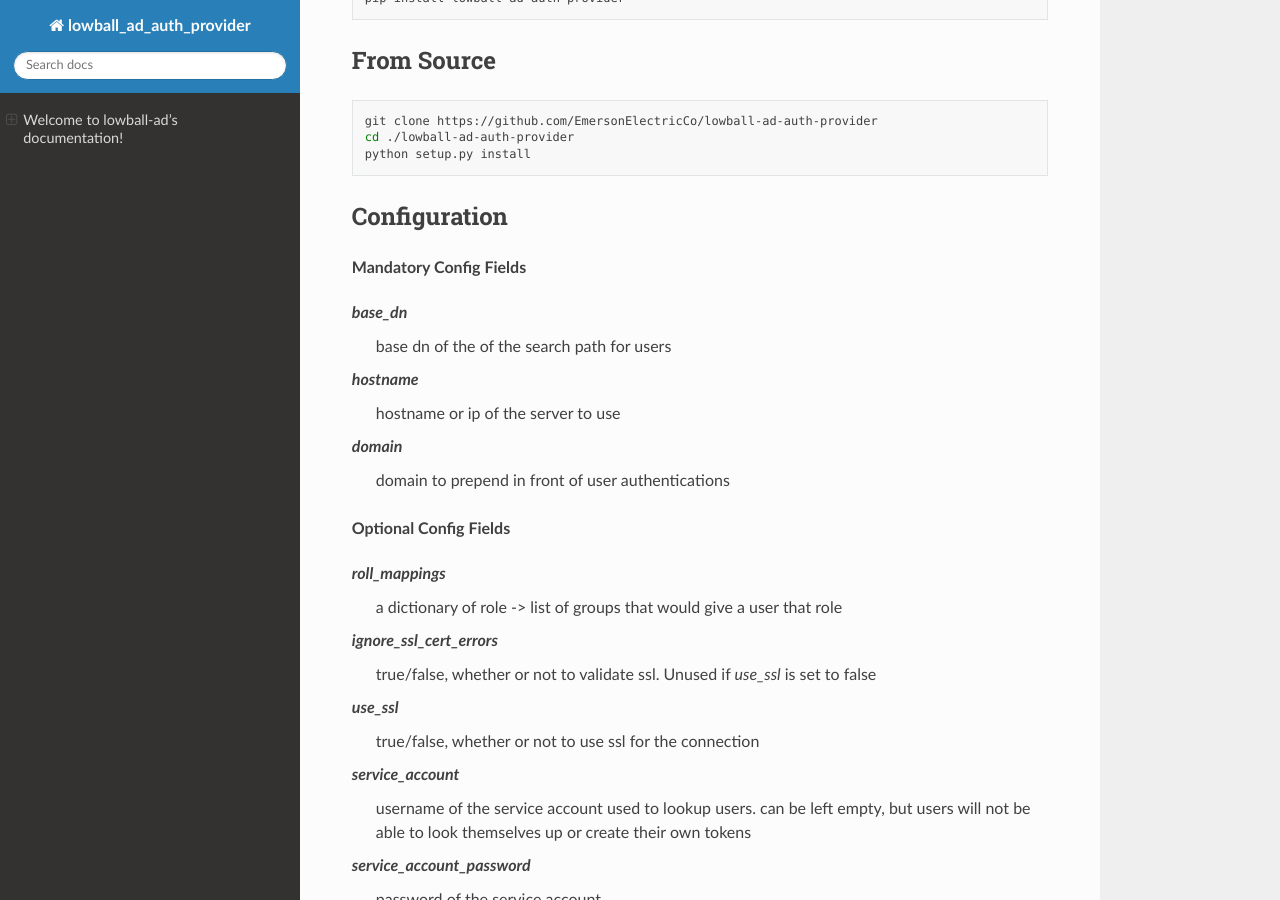
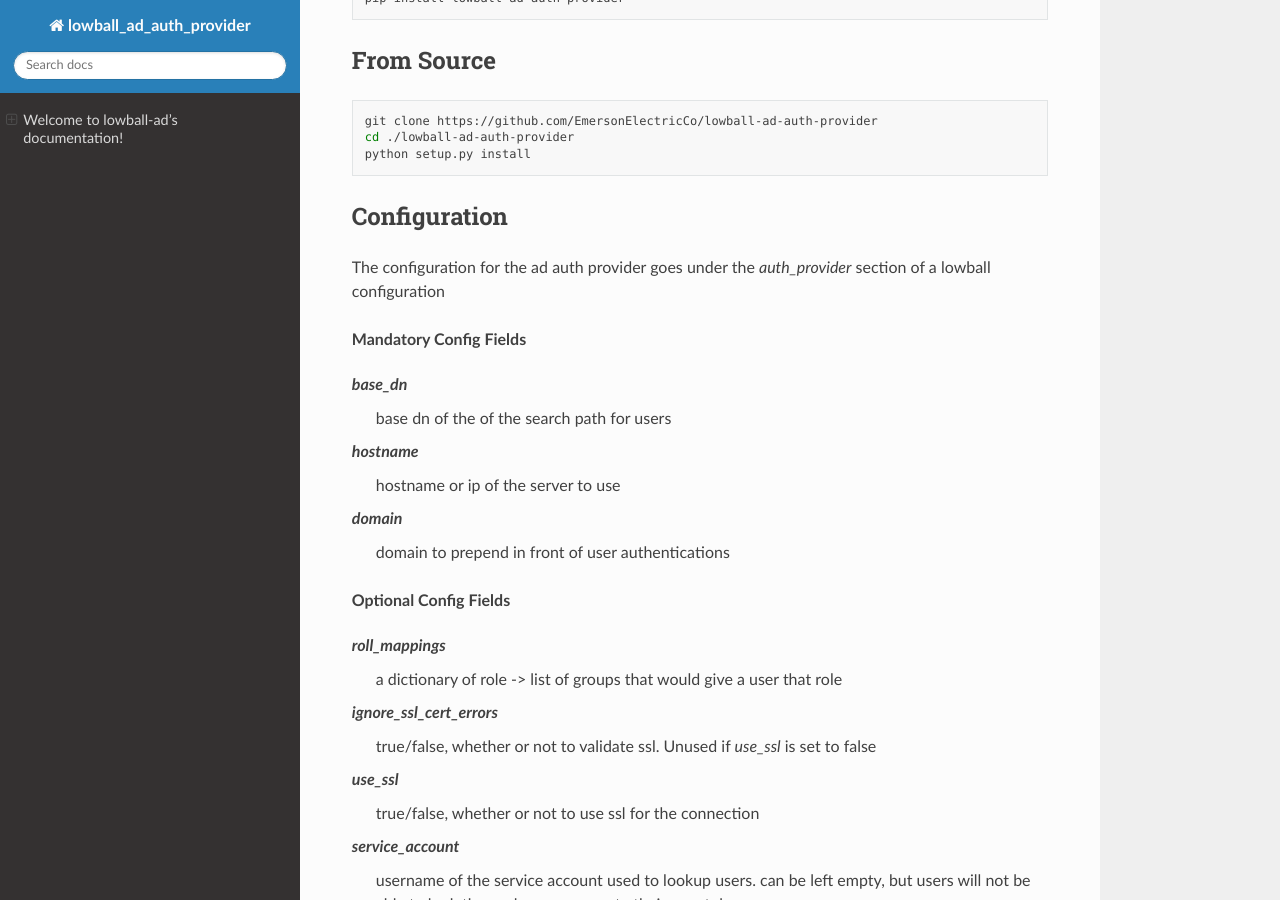
Before and after one commit to EmersonElectricCo/lowball-ad-auth-provider, a Sphinx documentation site: the page built from docs/contents.rst, in a window 1280 px wide and 900 px high, scrolled down 343 px. Built offline with Sphinx 7.4.7 and the Read the Docs theme 2.0.0, drawn with Linux system fonts in a browser that asks for light colours.

Commit message:
Update docs/contents.rst
Adding change per requested

Co-authored-by: Tim Lemm <compsecmonkey@gmail.com>

```diff
--- a/docs/contents.rst
+++ b/docs/contents.rst
@@ -31,6 +31,8 @@
 
 Configuration
 *************
+
+The configuration for the ad auth provider goes under the `auth_provider` section of a lowball configuration
 
 **Mandatory Config Fields**
 
```
